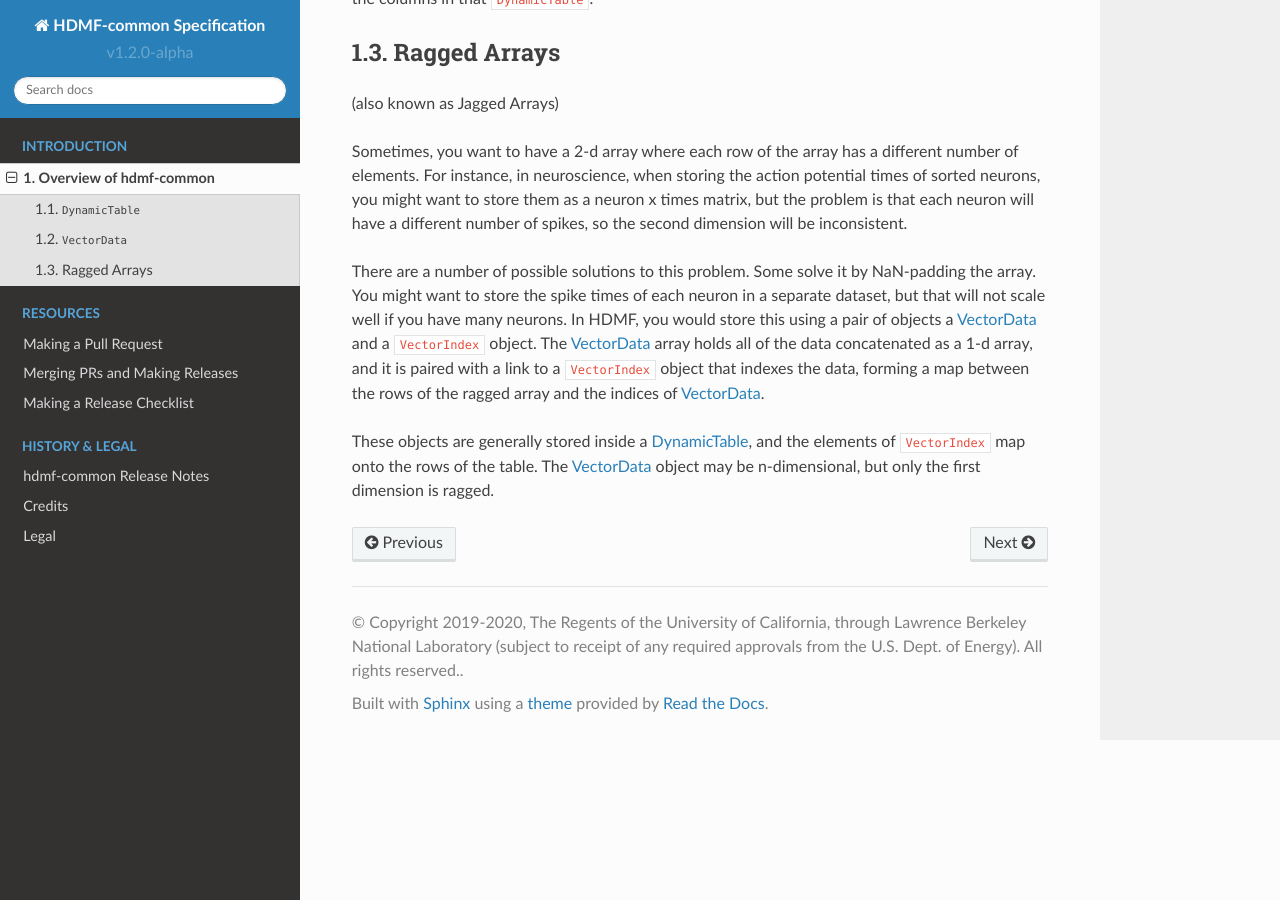
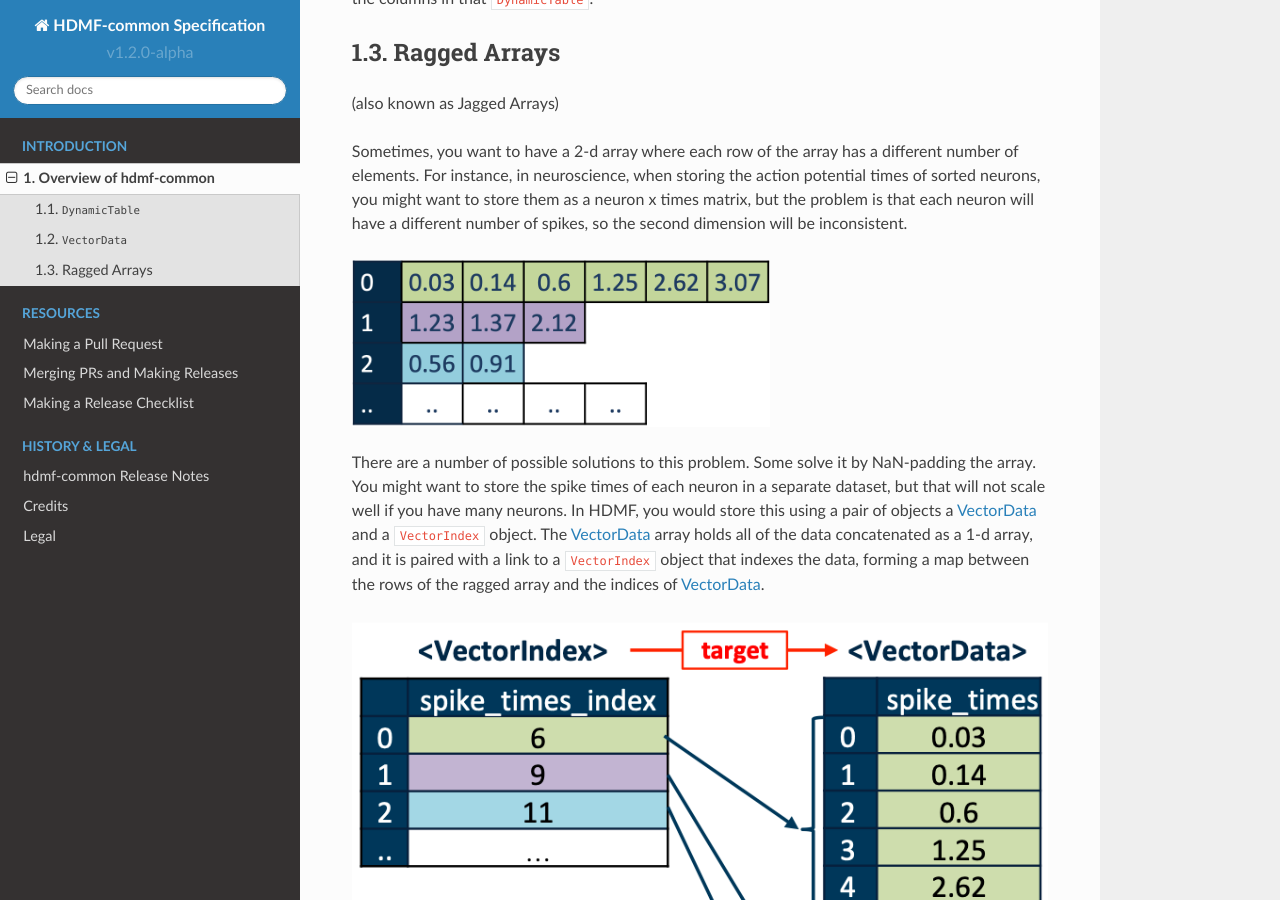
Before and after one commit to hdmf-dev/hdmf-common-schema, a Sphinx documentation site: the page built from docs/source/format_description.rst, in a window 1280 px wide and 900 px high, scrolled down 504 px. Built offline with Sphinx 7.4.7 and the Read the Docs theme 2.0.0, drawn with Linux system fonts in a browser that asks for light colours.

Commit message:
Fix ragged array images not showing up

```diff
--- a/docs/source/format_description.rst
+++ b/docs/source/format_description.rst
@@ -36,9 +36,9 @@
 neuron x times matrix, but the problem is that each neuron will have a different number of spikes, so the second
 dimension will be inconsistent.
 
-.. figure::figures/ragged-array-goal.png:
-    :width: 100%
-    :alt: ragged array goal
+.. figure:: figures/ragged-array-goal.png
+   :width: 60%
+   :alt: ragged array goal
 
 There are a number of possible solutions to this problem. Some solve it by NaN-padding
 the array. You might want to store the spike times of each neuron in a separate dataset, but that will not scale well if
@@ -47,9 +47,9 @@
 ``VectorIndex`` object that indexes the data, forming a map between the rows of the ragged array and the indices of
 `VectorData <sec-VectorData>`_.
 
-.. figure::figures/ragged-array.png:
-    :width: 100%
-    :alt: ragged arrays in HDMF
+.. figure:: figures/ragged-array.png
+   :width: 100%
+   :alt: ragged arrays in HDMF
 
 These objects are generally stored inside a `DynamicTable <sec-DynamicTable>`_, and the elements of ``VectorIndex`` map
 onto the rows of the table. The `VectorData <sec-VectorData>`_ object may be n-dimensional, but only the first dimension is ragged.
```
Also changed, not shown: docs/source/figures/ragged-array-goal.png (renamed from docs/source/figures/ragged_array_goal.png).
